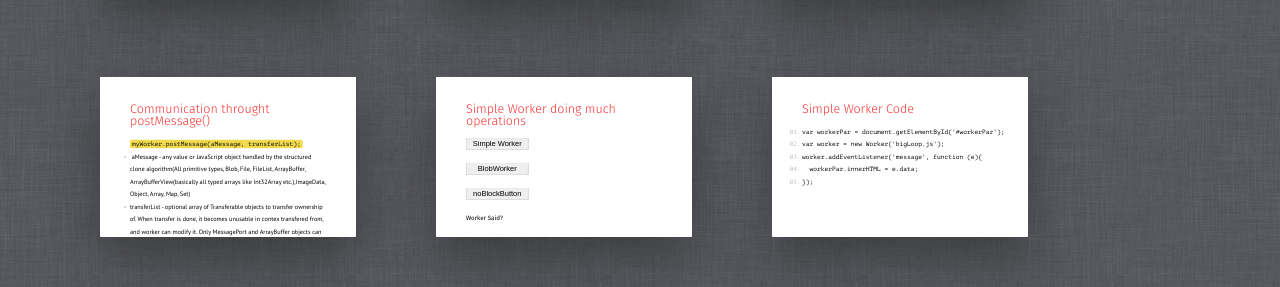
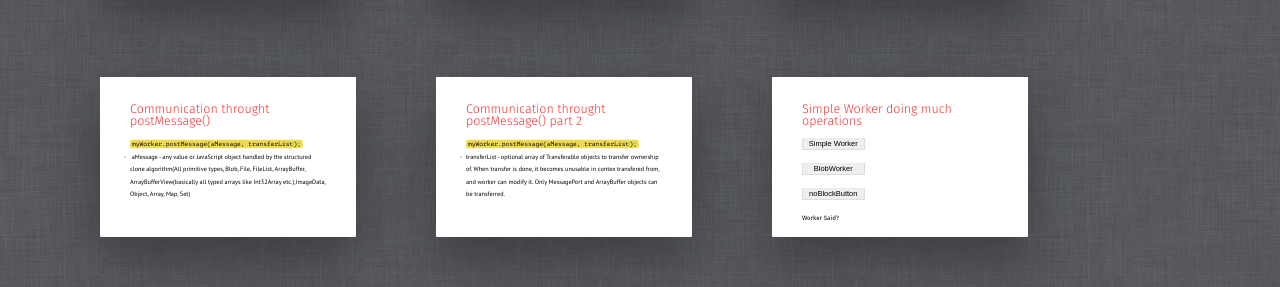
Before and after one commit to ckyambitny/concurrent-javascript, a plain HTML site: page index.html in a window 1280 px wide. Shown: the part 1113-1400 px from the top of the page. Drawn offline with Linux system fonts and the light colour scheme.

Commit message:
split postMessage info

```diff
--- a/index.html
+++ b/index.html
@@ -195,6 +195,15 @@
                 <code>myWorker.postMessage(aMessage, transferList);</code>
                 <li> aMessage - any value or JavaScript object handled by the structured clone algorithm(All primitive types, Blob, File, FileList, ArrayBuffer, ArrayBufferView(basically all typed arrays like Int32Array etc.),ImageData, Object, Array, Map, Set)
                 </li>
+            </ul>
+        </div>
+    </section>
+
+     <section class="slide">
+        <div>
+            <h2>Communication throught postMessage() part 2</h2>
+            <ul>
+                <code>myWorker.postMessage(aMessage, transferList);</code>
                 <li>transferList - optional array of Transferable objects to transfer ownership of. When transfer is done, it becomes unusable in contex
                 transfered from, and worker can modify it. Only MessagePort and ArrayBuffer objects can be transferred.
                 </li>
```
